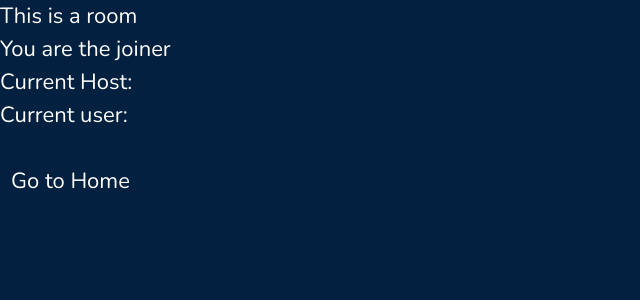
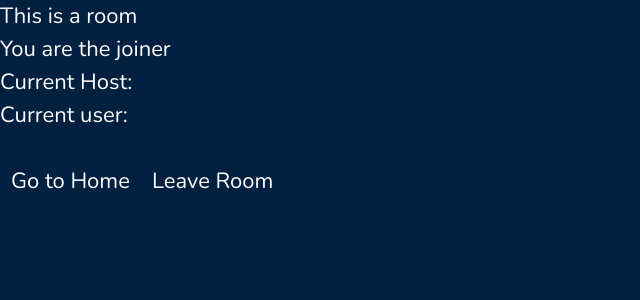
Before and after one commit to le6426/CastOff, a React (Vite) app in the folder client/: page /room/1 in a window 1280 px wide. Shown: the top 300 px of the page, without its empty margins (0-640 px from the left). Built offline with nearby package versions, Linux system fonts and the light colour scheme; no server answers.

Commit message:
implemented leave_room endpoint to frontend, completing room lifecycle

```diff
--- a/client/src/Room.tsx
+++ b/client/src/Room.tsx
@@ -75,7 +75,25 @@ const Room = () => {
     initializeRoom();
   }, []);
 
-  //   setIsHost(currentUserID == roomCreatorID);
+  const handleLeaveRoom = () => {
+    const leaveRoom = async () => {
+      const leave_room_response = await fetch(
+        `${apiBaseUrl}/leave_room/${roomID}`,
+        {
+          method: "POST",
+          credentials: "include",
+        },
+      );
+
+      if (leave_room_response.ok) {
+        window.location.href = "/";
+      } else {
+        const errorData = await leave_room_response.json();
+        setJoinError(errorData.detail);
+      }
+    };
+    leaveRoom();
+  };
 
   return (
     <>
@@ -103,7 +121,7 @@ const Room = () => {
           <button>
             <Link to="/">Go to Home</Link>
           </button>
-          <div>{<span>{joinError}</span>}</div>
+          <button onClick={handleLeaveRoom}>Leave Room</button>
         </div>
       )}
     </>
```
Also changed, not shown: 1 other file (tests, documents, lock files or other folders).
